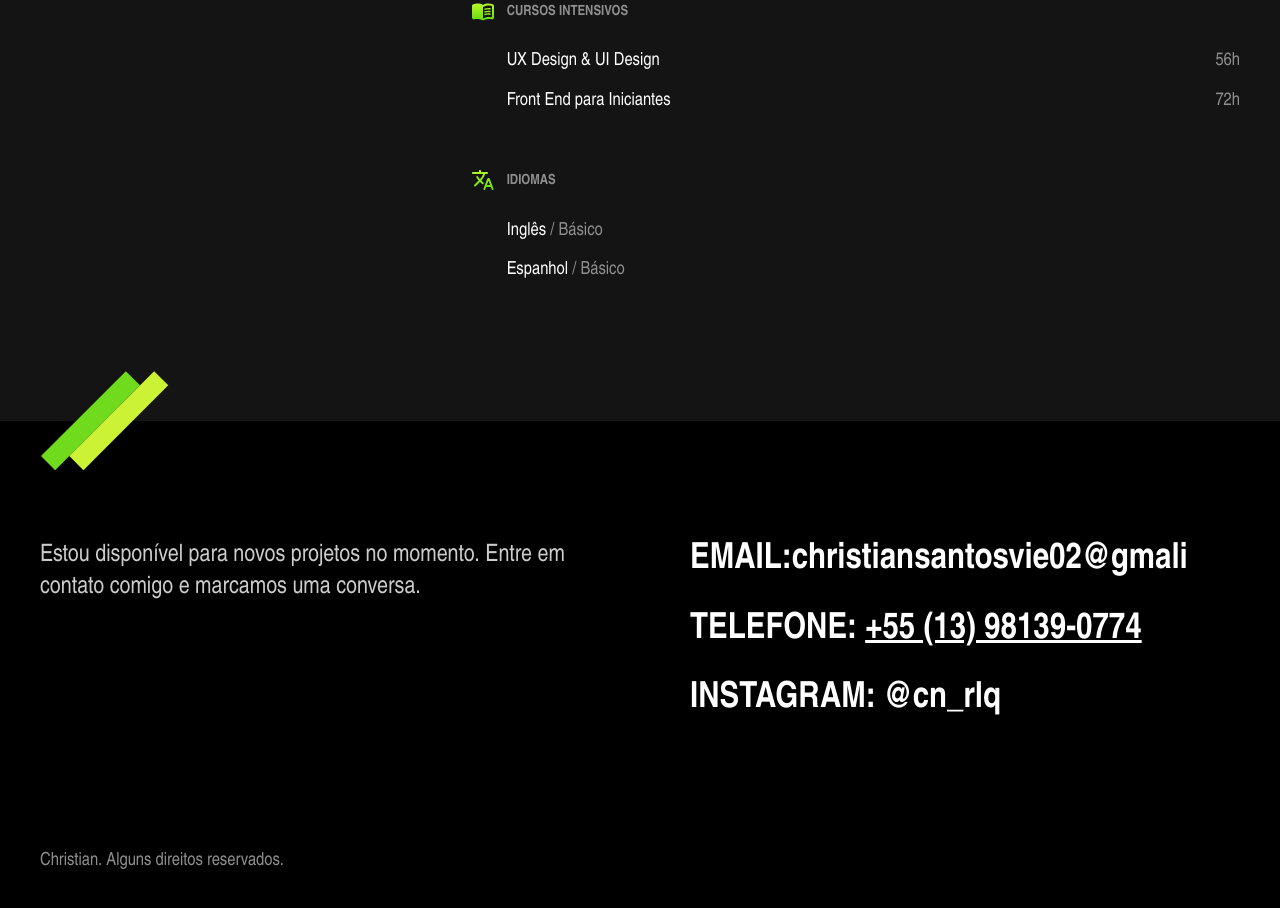
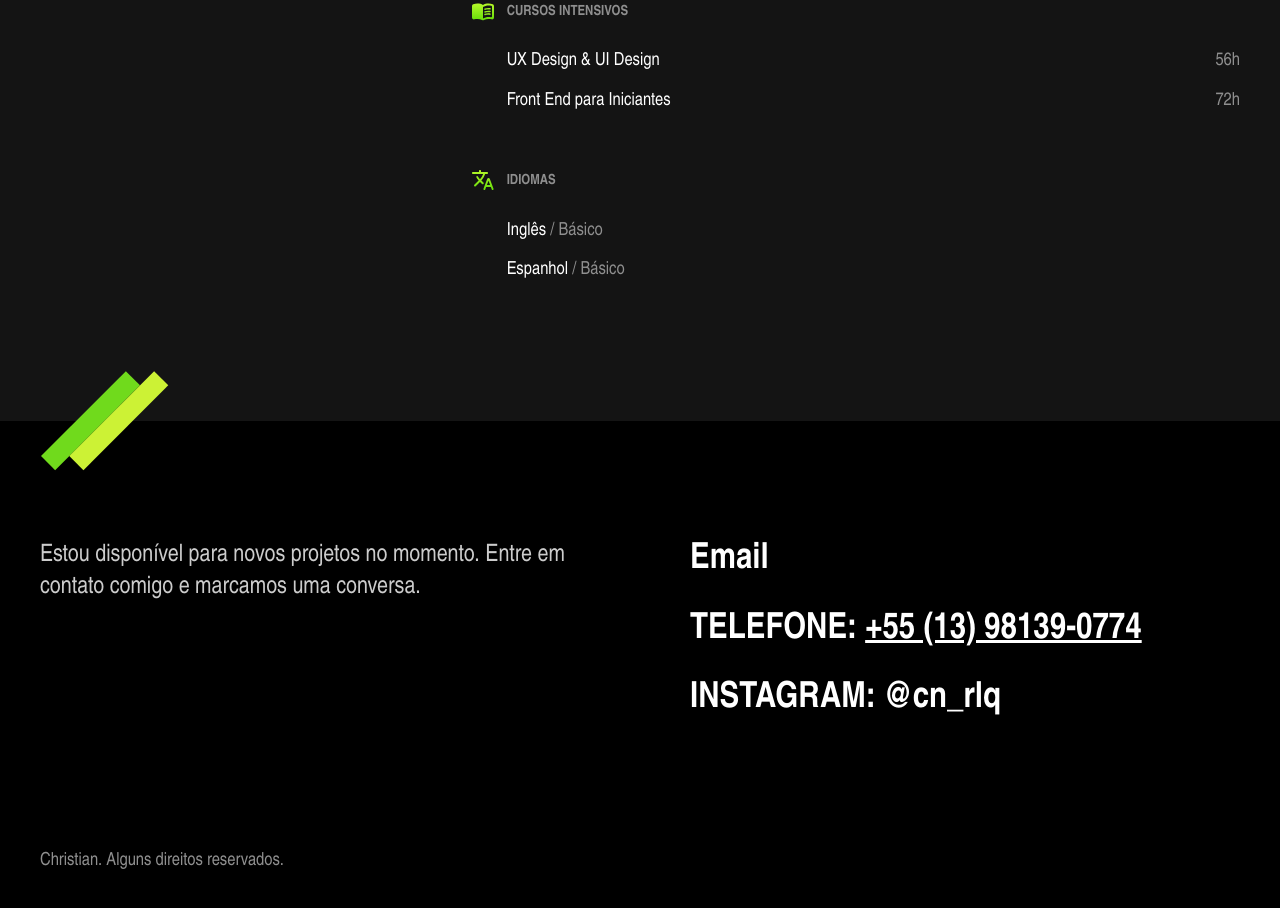
Before and after one commit to christiansantosvie02-ux/christiansantosvie02-ux.github.io, a plain HTML site: page index.html in a window 1280 px wide. Shown: the part 1994-2902 px from the top of the page. Drawn offline with Linux system fonts and the light colour scheme.

Commit message:
uma palavra alterada

```diff
--- a/index.html
+++ b/index.html
@@ -129,7 +129,7 @@
         <div class="footer-conteiner">
             <p class="footer-txt">Estou disponível para novos projetos no momento. Entre em contato comigo e marcamos uma conversa. </p>
             <ul class="footer-contato">
-                <li><a class="email" href="mailto: christiansantosvie02@gmail.com"><span>EMAIL:</span>christiansantosvie02@gmali</a></li>
+                <li><a class="email" href="mailto: christiansantosvie02@gmail.com">Email</a></li>
 
                 <li class="telefone"><span>TELEFONE: </span><a href="tel:+5513981390774">+55 (13) 98139-0774</a></li>
 
```
